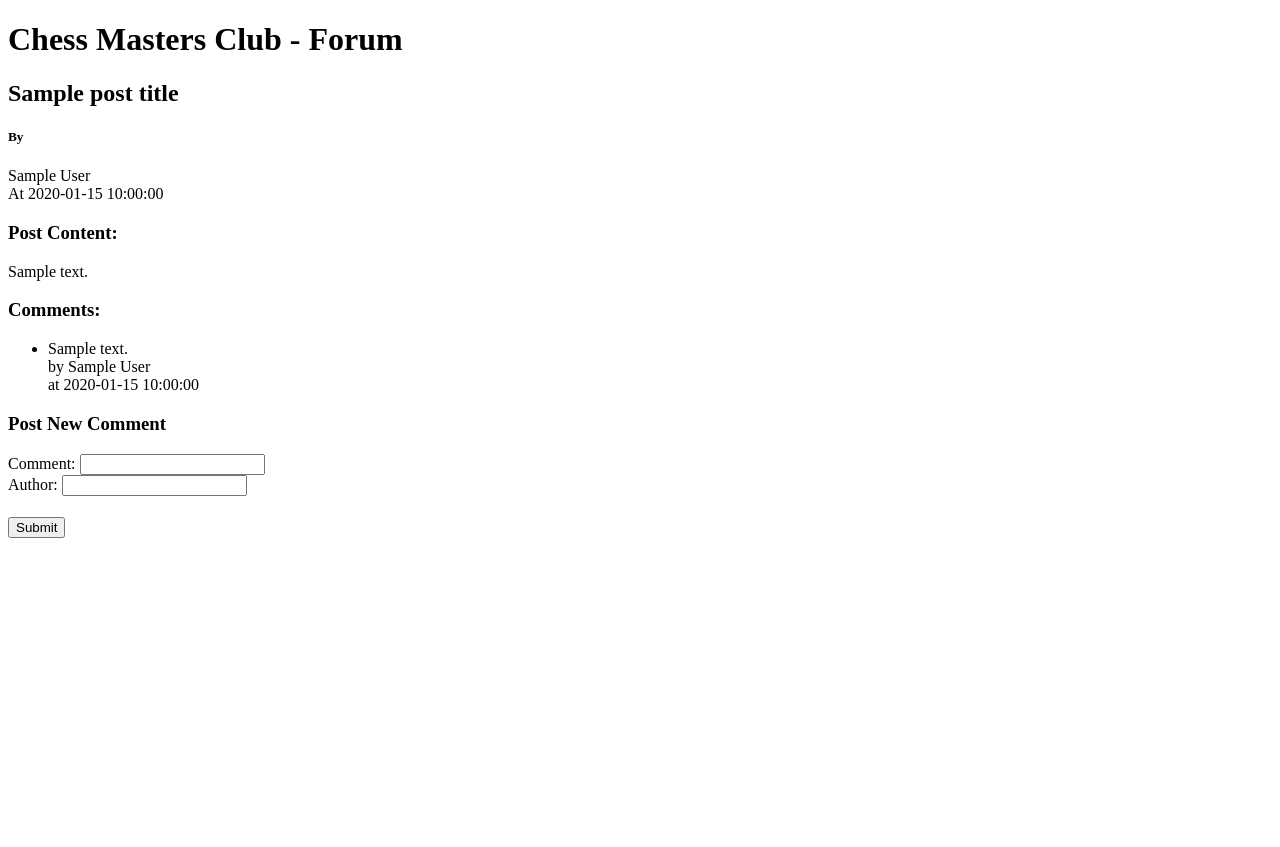
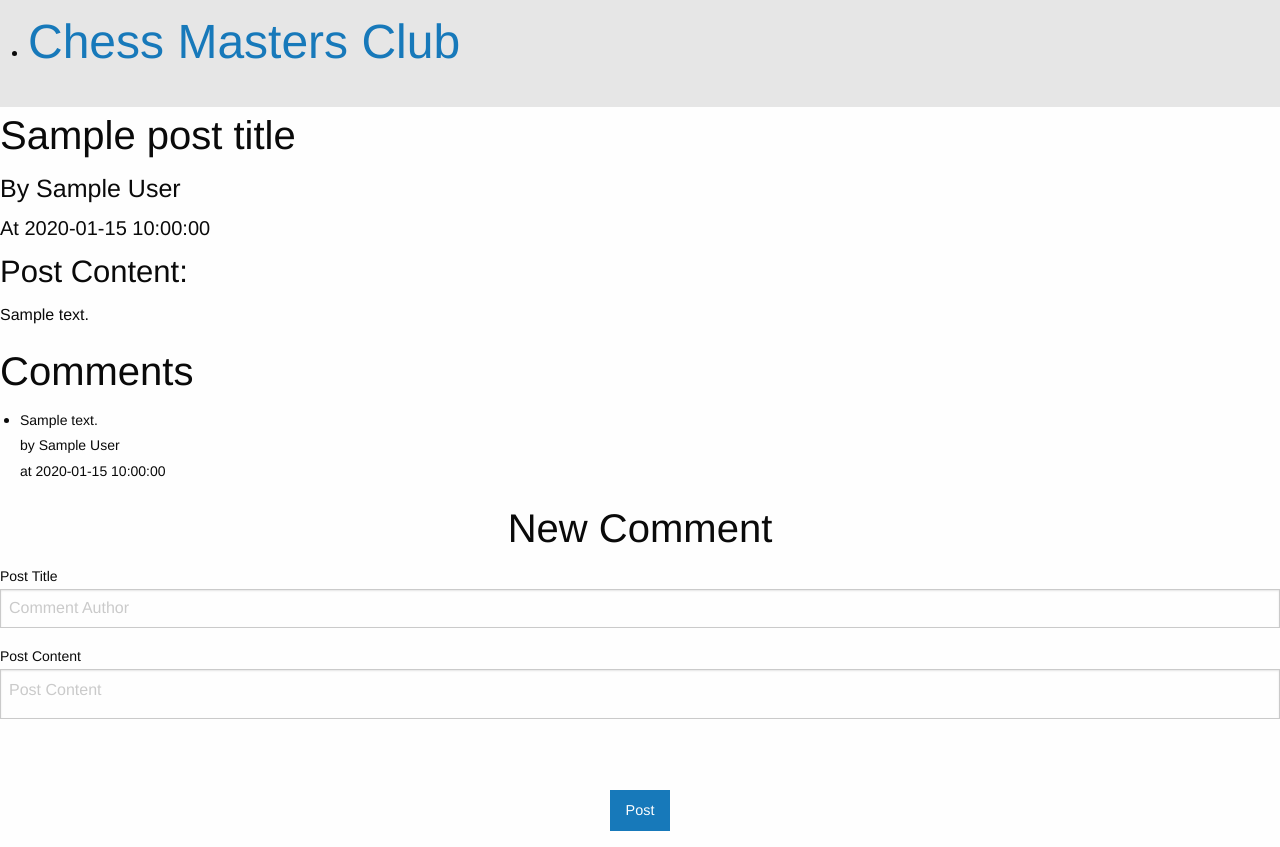
Before and after one commit to aneesh-neelam/CMC-Forum, a Python web app: template templates/post.html in a window 1280 px wide. Before the commit the page ends 538 px from the top, so only its background shows below. Run offline with Jinja, Linux system fonts and the light colour scheme; the template is opened without the code that fills it: most values are stand-ins (such as "Sample title", 1, 10 or a date in 2020); some libraries are stand-ins or nearby versions.

Commit message:
Used Foundation Added Foundation and redesigned templates using it

```diff
--- a/templates/post.html
+++ b/templates/post.html
@@ -5,38 +5,74 @@
     <title>{{ postTitle }} | Chess Masters Club Forum</title>
     <meta name="author" content="Aneesh Neelam (11BCE0260)"/>
     <link href="/images/favicon.ico" rel="icon" type="image/x-icon"/>
+    <link rel="stylesheet" type="text/css" href="/foundation/css/foundation.css"/>
+    <script type="text/javascript" src="/foundation/js/vendor/modernizr.js"></script>
 </head>
 <body>
-<div class="header">
-    <h1>Chess Masters Club - Forum</h1>
+<nav class="top-bar" data-topbar>
+    <ul class="title-area">
+        <li class="name">
+            <h1><a href="/">Chess Masters Club</a></h1>
+        </li>
+    </ul>
+</nav>
+<div class="row">
+    <div class="row">
+        <h2> {{ postTitle }} </h2>
     </div>
-<div class="Post">
-    <h2> {{ postTitle }} </h2>
-    <h5 class="PostDetails">By </h4>{{ postAuthor }} <br>At {{ timestamp }}</h5>
-
-    <div class="PostComment">
-        <h3>Post Content: </h3>
-        <label>{{ postContent }}</label>
+    <div class="row">
+        <div class="row large-12 column">
+            <h4>By {{ postAuthor }}</h4>
+        </div>
+        <div class="row large-12 column">
+            <h5> At {{ timestamp }}</h5>
         </div>
     </div>
-<div class="Comments">
-    <h3>Comments: </h3>
-    <ul id="PostList">
+    <div class="row">
+        <div class="row large-12 columns">
+            <h3>Post Content: </h3>
+        </div>
+        <div class="large-12 columns">
+            <p>{{ postContent }}</p>
+        </div>
+    </div>
+</div>
+<div class="row">
+    <div class="row">
+        <h2>Comments</h2>
+    </div>
+    <ul class="row">
+        <div class="large-12 columns">
             {% for item in postComments %}
             <li><label>{{ item.comment }}<br>by {{ item.author }}<br>at {{ item.timestamp }}</label></li>
             {% endfor %}
+        </div>
     </ul>
 </div>
-<div class="NewComment">
-    <h3>Post New Comment</h3>
+<div class="row" style="text-align: center">
+    <h2>New Comment</h2>
+</div>
 
 <form action="/post" method="post">
-        <label>Comment: </label><input type="text" name="comment"> <br>
-        <label>Author: </label><input type="text" name="author"> <br>
+    <div class="row">
+        <div class="large-12 columns">
+            <label>Post Title
+                <input type="text" name="author" placeholder="Comment Author"/>
+            </label>
+        </div>
+    </div>
+    <div class="row">
+        <div class="large-12 columns">
+            <label>Post Content
+                <textarea style="resize: none" name="comment" placeholder="Post Content"></textarea>
+            </label>
+        </div>
+    </div>
+    <input type="text" name="id" value="{{ postID }}" style="visibility: collapse">
 
-        <div style="visibility: collapse"><input type="text" value="{{ postID }}" name="id"></div>
-        <input type="submit">
+    <div class="row" style="text-align: center">
+        <input type="submit" class="button" value="Post">
+    </div>
 </form>
-</div>
 </body>
 </html>
```
Also changed, not shown: app.yaml (+10 -0 lines), handlers.py (+2 -29 lines), templates/index.html (+40 -12 lines), README.md. Lines whose indentation alone changed are shown as unchanged.
